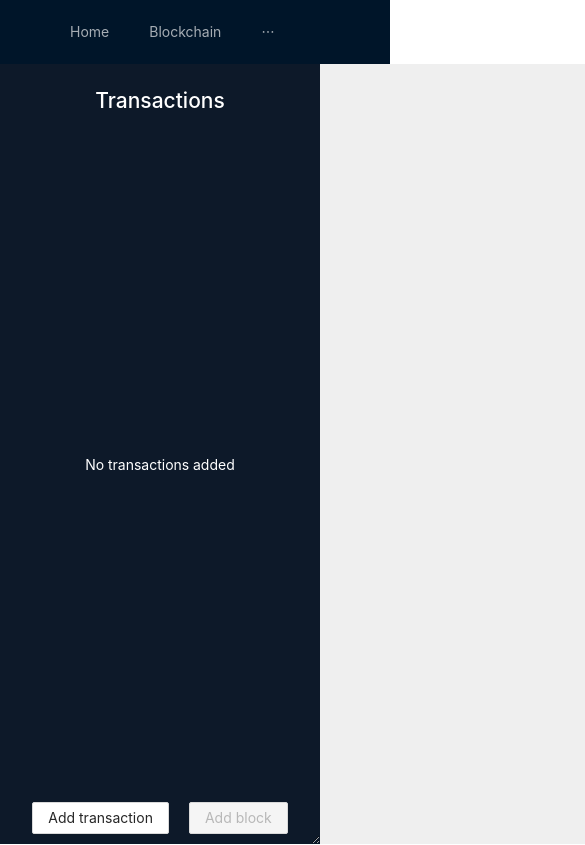
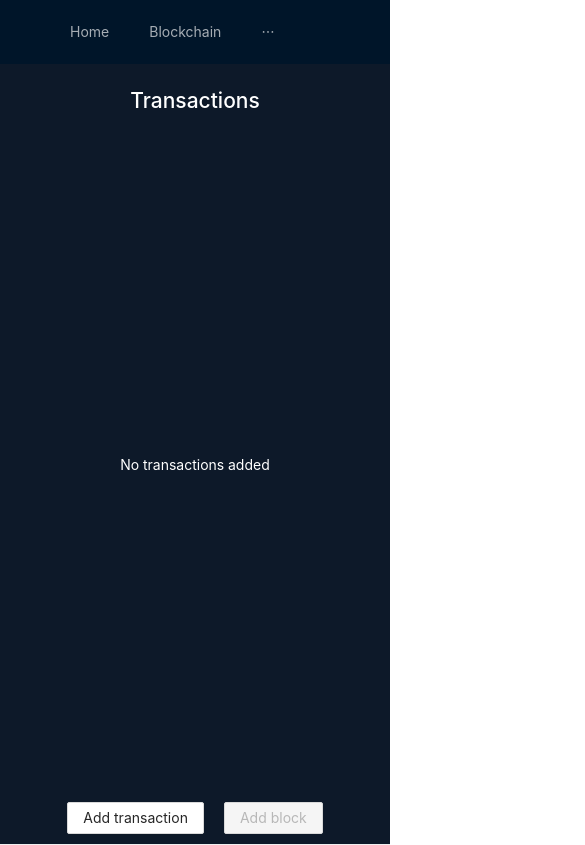
Before and after one commit to MrOttimista/security-visualization, a React (Create React App) app: page /blockChain in a window 390 px wide. Shown: the top 845 px of the page, 585 px wide, since content can reach past the window. Built offline with nearby package versions, Linux system fonts and the light colour scheme.

Commit message:
fix: display on small screen sizes

```diff
--- a/src/components/BlockChain/BlocksView/BlocksView.module.css
+++ b/src/components/BlockChain/BlocksView/BlocksView.module.css
@@ -3,7 +3,7 @@
   flex: 2;
   height: calc(100vh - 64px);
   background-color: #efefef;
-  min-width: 500px;
+  min-width: 300px;
   overflow-y: scroll;
   scroll-behavior: smooth;
   scrollbar-color: #001529 transparent;
--- a/src/components/BlockChain/Transactions/TransactionTile/TransactionTile.module.css
+++ b/src/components/BlockChain/Transactions/TransactionTile/TransactionTile.module.css
@@ -4,15 +4,15 @@
     opacity: 0;
   }
   to {
-    margin-left: 10px;
+    margin-left: 5%;
     opacity: 1;
   }
 }
 
 .container {
-  width: calc(100% - 10px);
+  width: calc(100% - 10%);
   height: 100px;
-  margin: 10px;
+  margin: 10px 5% 10px 5%;
   border-radius: 5px;
   background-color: #efefef;
   animation-name: slideIn;
--- a/src/components/BlockChain/Transactions/transactions.module.css
+++ b/src/components/BlockChain/Transactions/transactions.module.css
@@ -1,19 +1,22 @@
 .container {
-  min-width: 320px;
-  max-width: 600px;
+  min-width: 350px;
   height: calc(100vh - 64px);
   background-color: #0d1929;
   display: flex;
   flex-direction: column;
   align-items: center;
   text-align: center;
-  resize: horizontal;
-  overflow: auto;
 }
 
 .container h1 {
   margin: 20px;
   color: white;
+}
+
+@media screen and (max-width: 750px) {
+  .container {
+    min-width: 100%;
+  }
 }
 
 .transactions-list {
--- a/src/components/BlockChain/index.jsx
+++ b/src/components/BlockChain/index.jsx
@@ -18,7 +18,7 @@ const Blockchain = () => {
   );
 
   return (
-    <div style={{display: 'flex'}}>
+    <div style={{display: 'flex', flexWrap: 'wrap'}}>
       <Transactions addBlock={addBlock}></Transactions>
       <BlocksView blocks={blocks}></BlocksView>
     </div>
```
